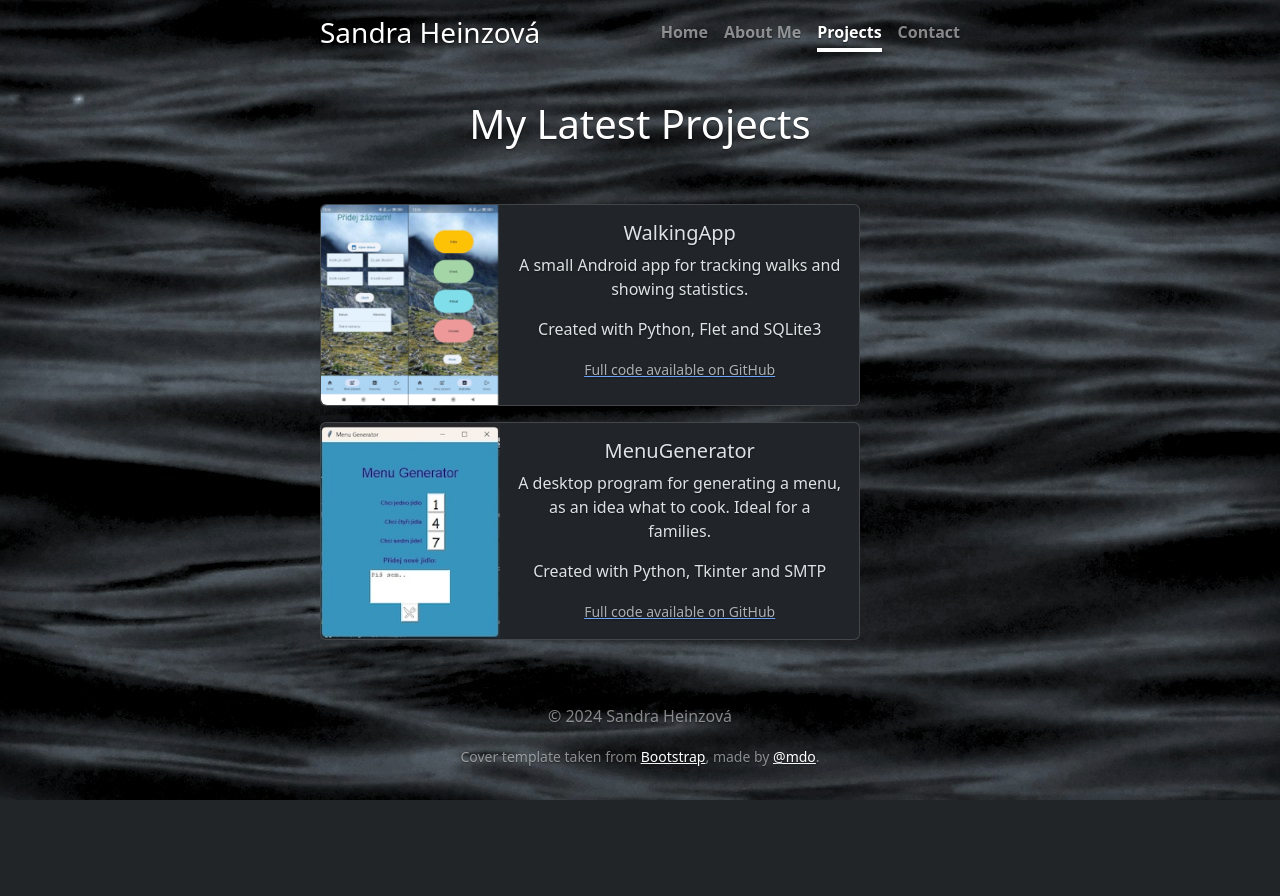
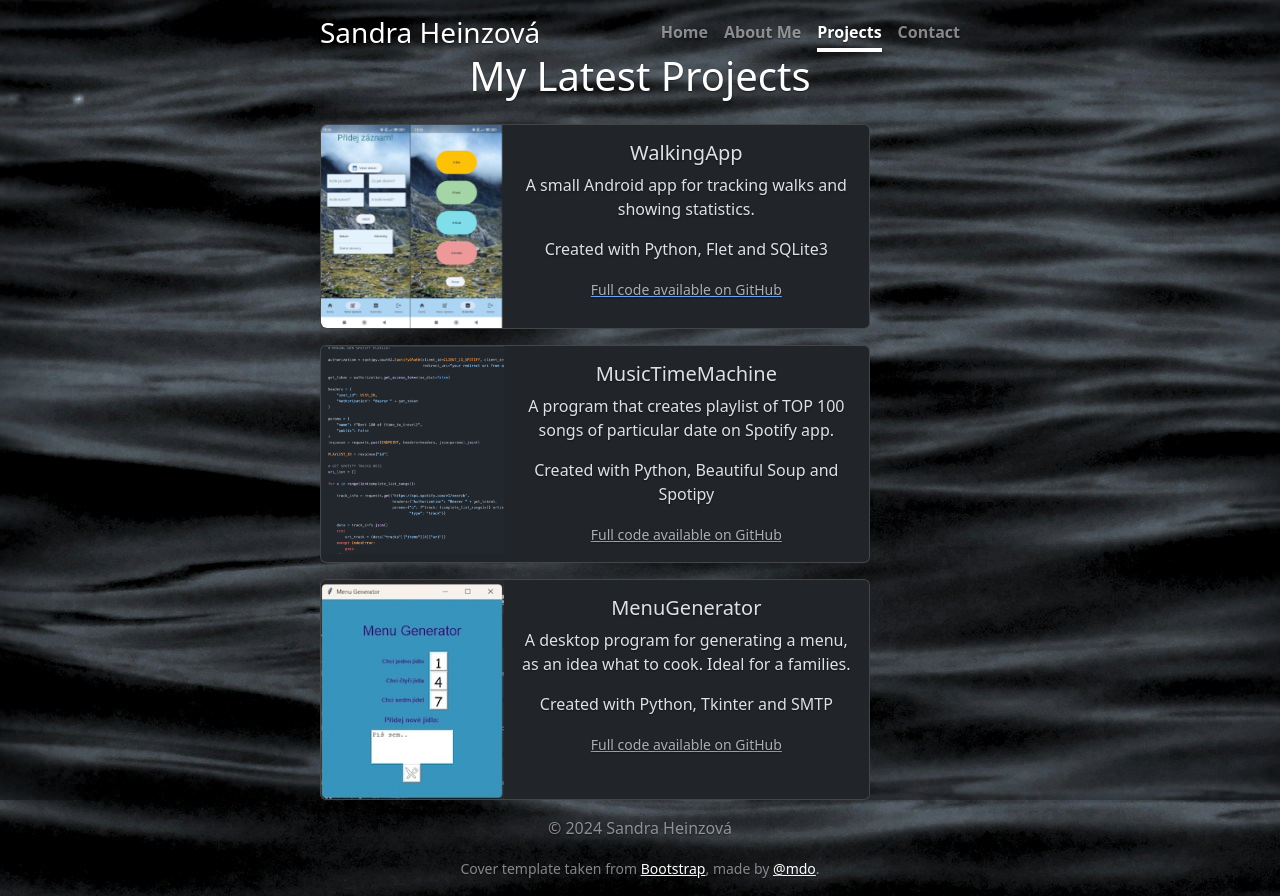
Before and after one commit to SandraHeinzova/Portfolio, a Flask app: page /projects in a window 1280 px wide. Before the commit the page ends 800 px from the top, so only its background shows below. Run offline with Flask 3, Linux system fonts and the light colour scheme; some libraries are stand-ins or nearby versions.

Commit message:
added third project to show

```diff
--- a/main.py
+++ b/main.py
@@ -11,8 +11,8 @@ app = Flask(__name__)
 bootstrap = Bootstrap5(app)
 
 app.config['SECRET_KEY'] = "secretkey"
-my_email = "your_own@gmail.com"
-PASSWORD_EMAIL = "your_own_password"
+my_email = "heinzova.sandra@gmail.com"
+PASSWORD_EMAIL = "gevyphukpbcfjxho"
 
 
 class ContactForm(FlaskForm):
--- a/templates/projects.html
+++ b/templates/projects.html
@@ -3,8 +3,8 @@
 {% block title %} Projects {% endblock %}
 
 {% block content %}
-        <h1 class="pb-5">My Latest Projects</h1>
-        <div class="card mb-3" style="max-width: 540px;">
+        <h1 class="pb-3">My Latest Projects</h1>
+        <div class="card mb-3" style="max-width: 550px;">
           <div class="row g-0">
             <div class="col-md-4">
               <img src="static/images/walkingapp.png" class="img-fluid rounded-start" alt="WalkingApp image">
@@ -17,11 +17,30 @@
                 <p class="card-text">
                   <a href="https://github.com/SandraHeinzova/WalkingApp" class="card-link" target="_blank">
                     <small class="text-body-secondary">Full code available on GitHub</small></a>
-                </p>              </div>
+                </p>
+              </div>
             </div>
           </div>
         </div>
-        <div class="card mb-3" style="max-width: 540px;">
+        <div class="card mb-3" style="max-width: 550px;">
+          <div class="row g-0">
+            <div class="col-md-4">
+              <img src="static/images/mtm_code.png" class="img-fluid rounded-start" alt="WalkingApp image">
+            </div>
+            <div class="col-md-8">
+              <div class="card-body">
+                <h5 class="card-title">MusicTimeMachine</h5>
+                <p class="card-text">A program that creates playlist of TOP 100 songs of particular date on Spotify app.</p>
+                <p> Created with Python, Beautiful Soup and Spotipy</p>
+                <p class="card-text">
+                  <a href="https://github.com/SandraHeinzova/MusicTimeMachine" class="card-link" target="_blank">
+                    <small class="text-body-secondary">Full code available on GitHub</small></a>
+                </p>
+              </div>
+            </div>
+          </div>
+        </div>
+        <div class="card mb-3" style="max-width: 550px;">
           <div class="row g-0">
             <div class="col-md-4">
               <img src="static/images/menugenerator.jpg" class="img-fluid rounded-start" alt="...">
```
Also changed, not shown: static/images/mtm_code.png (added).
